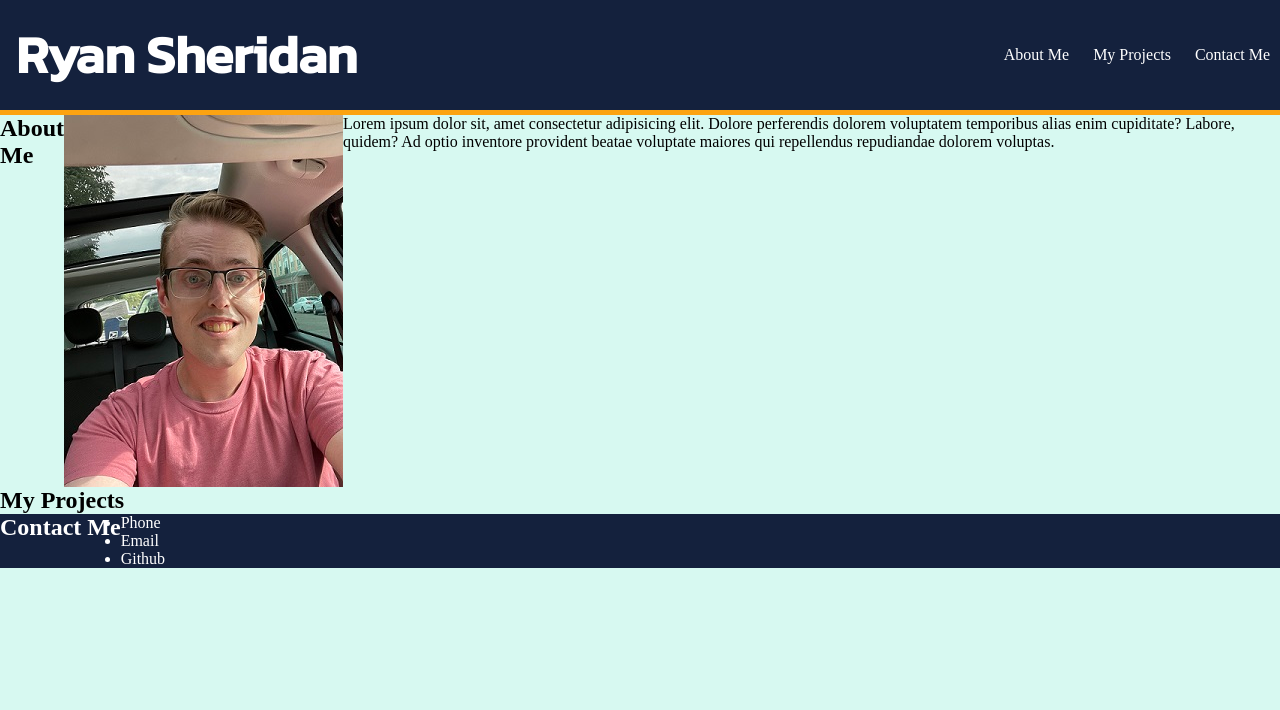
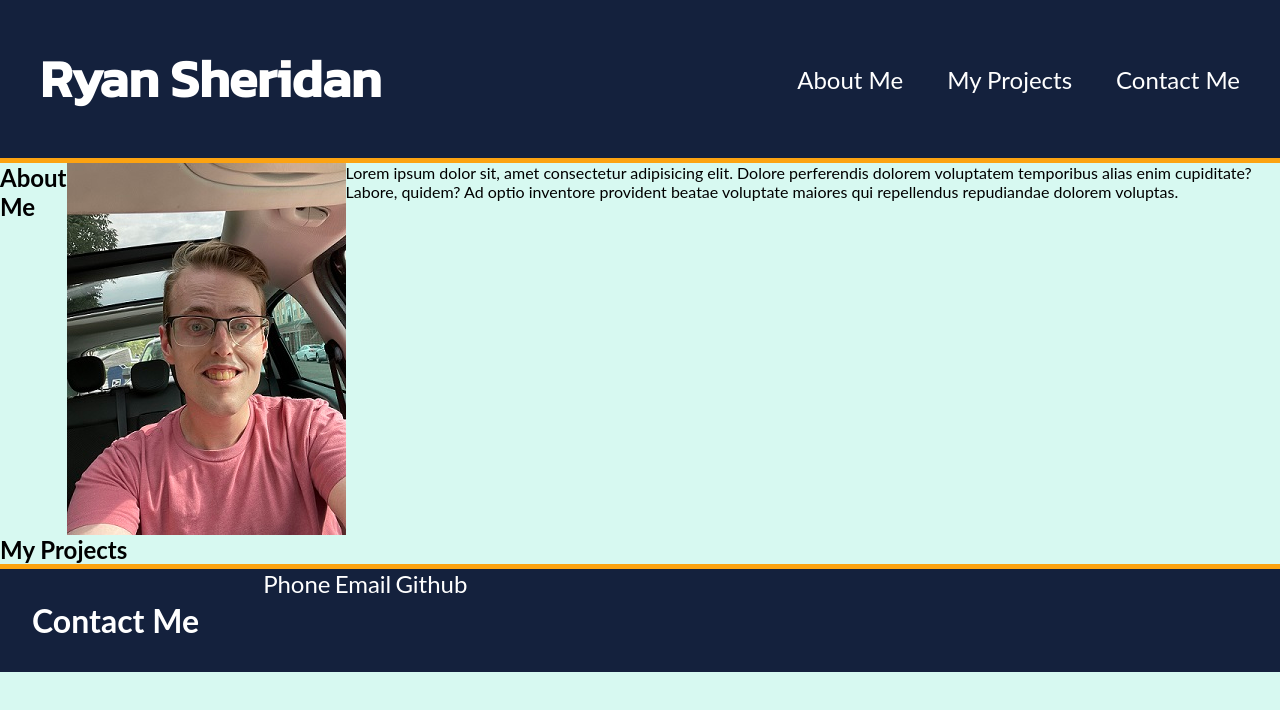
Before and after one commit to rsheridan613/MyPortfolioRetry, a plain HTML site: page index.html in a window 1280 px wide. Drawn offline with Linux system fonts and the light colour scheme.

Commit message:
added proper footer css

```diff
--- a/assets/style.css
+++ b/assets/style.css
@@ -21,14 +21,13 @@ body {
   align-items: center;
   justify-content: space-between;
   background-color: var(--myBlue);
-  width: 100%;
   color: white;
   border-bottom: 5px solid var(--myYellow);
 }
 
 #main h1 {
   font-size: 52px;
-  margin: 16px;
+  margin: 40px;
   font-family: "Kanit", sans-serif;
 }
 
@@ -36,17 +35,21 @@ body {
   list-style-type: none;
   cursor: pointer;
   display: inline;
-  padding: 10px;
+  font-family: "Lato", sans-serif;
+  margin-right: 40px;
+  font-size: 24px;
 }
 
 /* About Style */
 #about {
   display: flex;
+  font-family: "Lato", sans-serif;
 }
 
 /* Projects Style */
 #projects {
   display: flex;
+  font-family: "Lato", sans-serif;
 }
 
 /* Contact */
@@ -54,6 +57,30 @@ body {
   display: flex;
   background-color: var(--myBlue);
   color: white;
+  font-family: "Lato", sans-serif;
+  border-top: 5px solid var(--myYellow);
+}
+#contact li {
+  width: 25vw;
+  display: flex;
+  list-style-type: none;
+  display: inline;
+  font-size: 24px;
+}
+
+#contact h2 {
+  font-size: 32px;
+  margin: 32px 64px 32px 32px;
+}
+
+.info {
+  display: flex;
+}
+.info ul {
+  width: 100%;
+  display: flex;
+  justify-content: space-between;
+  flex-direction: row;
 }
 
 /* .aside Style */
@@ -61,6 +88,9 @@ body {
   display: flex;
   justify-content: end;
   flex-wrap: wrap;
+  flex-direction: column;
+  border-right: 5px solid var(--myYellow);
+  width: 255px;
 }
 
 .aside img {
```
